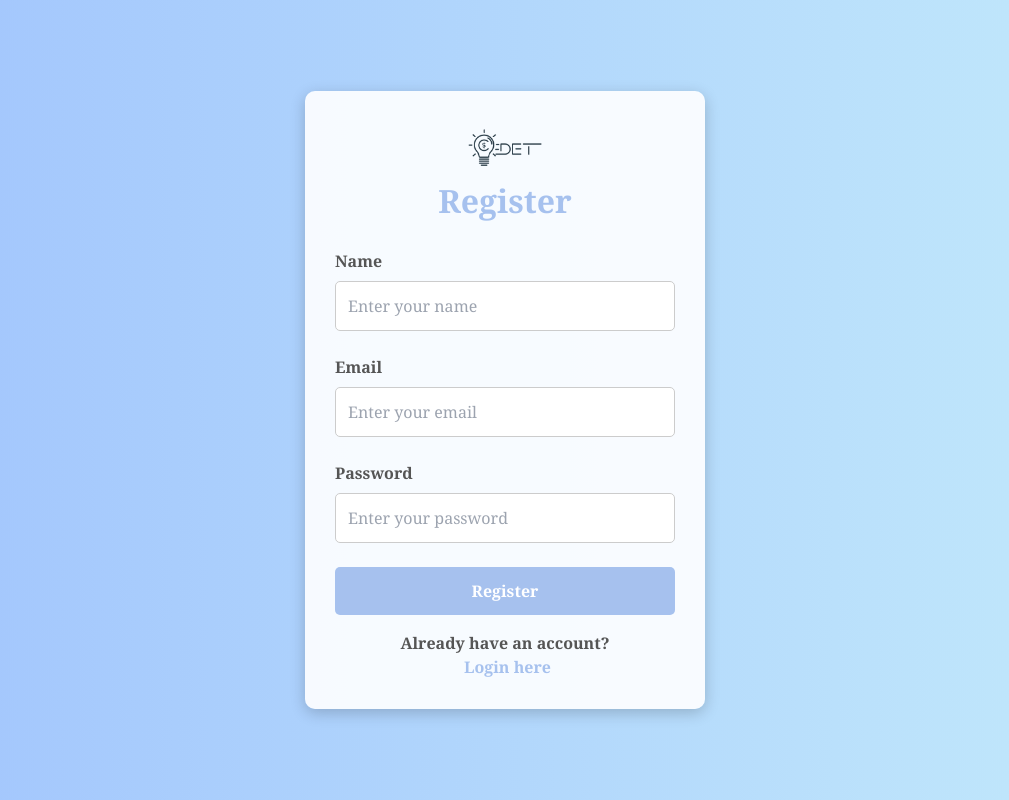
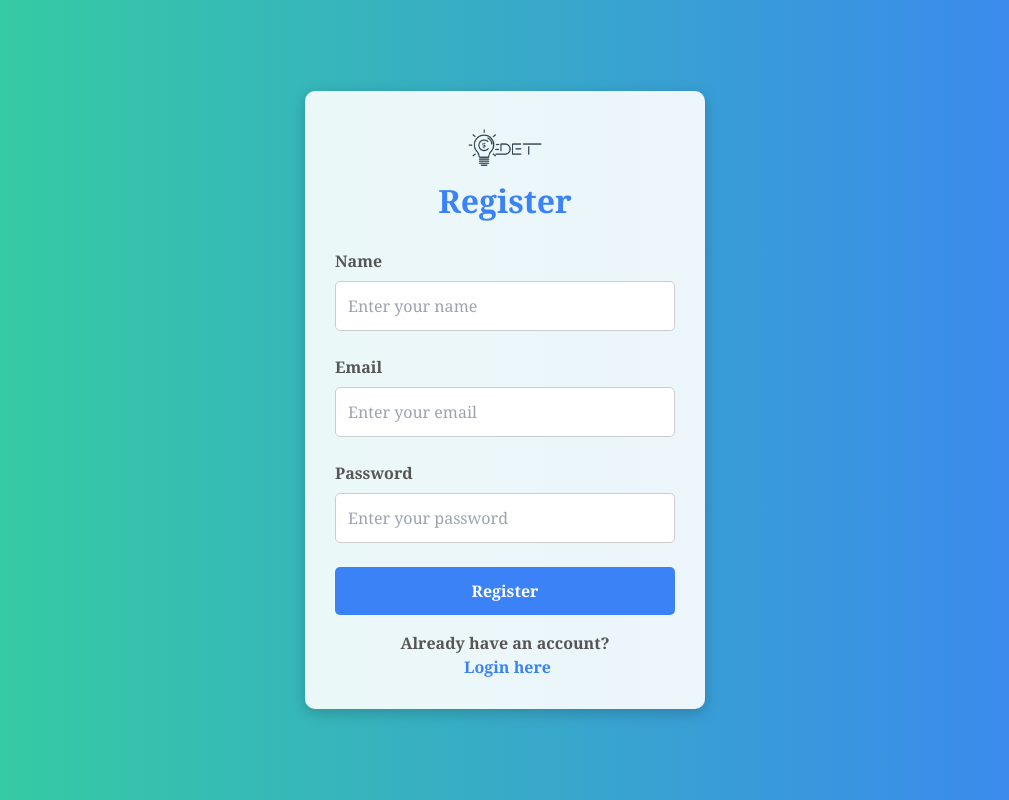
Before and after one commit to hardiksrivastavaa/DailyExpenseTracker, a plain HTML site: page register.html in a window 1280 px wide. Shown: the whole page, without its empty margins (135-1144 px from the left). Drawn offline with nearby package versions, Linux system fonts and the light colour scheme.

Commit message:
Update register.html

```diff
--- a/register.html
+++ b/register.html
@@ -15,7 +15,7 @@
     <style>
         body {
             font-family: Cambria, Cochin, Georgia, Times, 'Times New Roman', serif;
-            background: linear-gradient(to right, #a1c4fd, #c2e9fb);
+            background: linear-gradient(to right, #34d399, #3b82f6);
             min-height: 100vh;
             display: flex;
             justify-content: center;
@@ -45,7 +45,7 @@
         h1 {
             font-size: 2rem;
             font-weight: 700;
-            color: #a6c1ee;
+            color: #3b82f6;
             margin-bottom: 1.5rem;
         }
 
@@ -79,7 +79,7 @@
             display: block;
             width: 100%;
             padding: 0.75rem;
-            background-color: #a6c1ee;
+            background-color: #3b82f6;
             color: #fff;
             font-weight: 700;
             border: none;
@@ -89,7 +89,7 @@
         }
 
         .register-btn:hover {
-            background-color: #8faecb;
+            background-color: #2563eb;
         }
 
         .login-register-toggle {
@@ -99,7 +99,7 @@
         }
 
         .login-register-toggle a {
-            color: #a6c1ee;
+            color: #3b82f6;
             text-decoration: none;
             margin-left: 5px;
             font-weight: 700;
```
